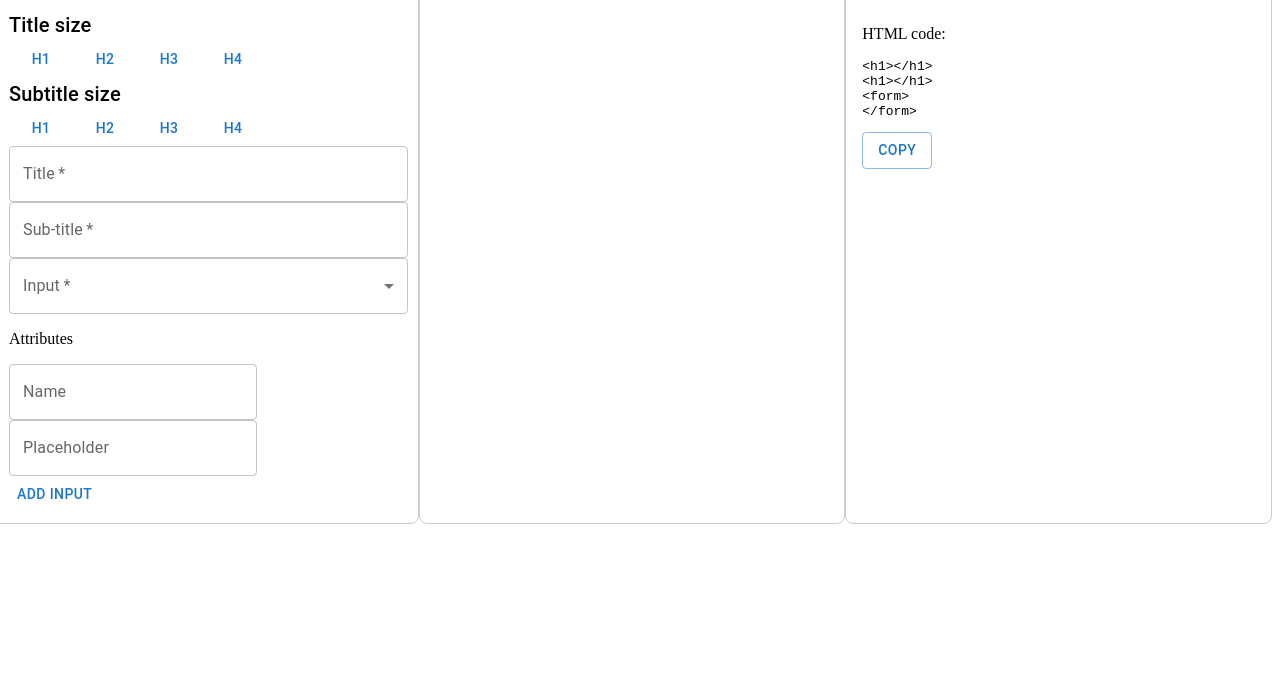
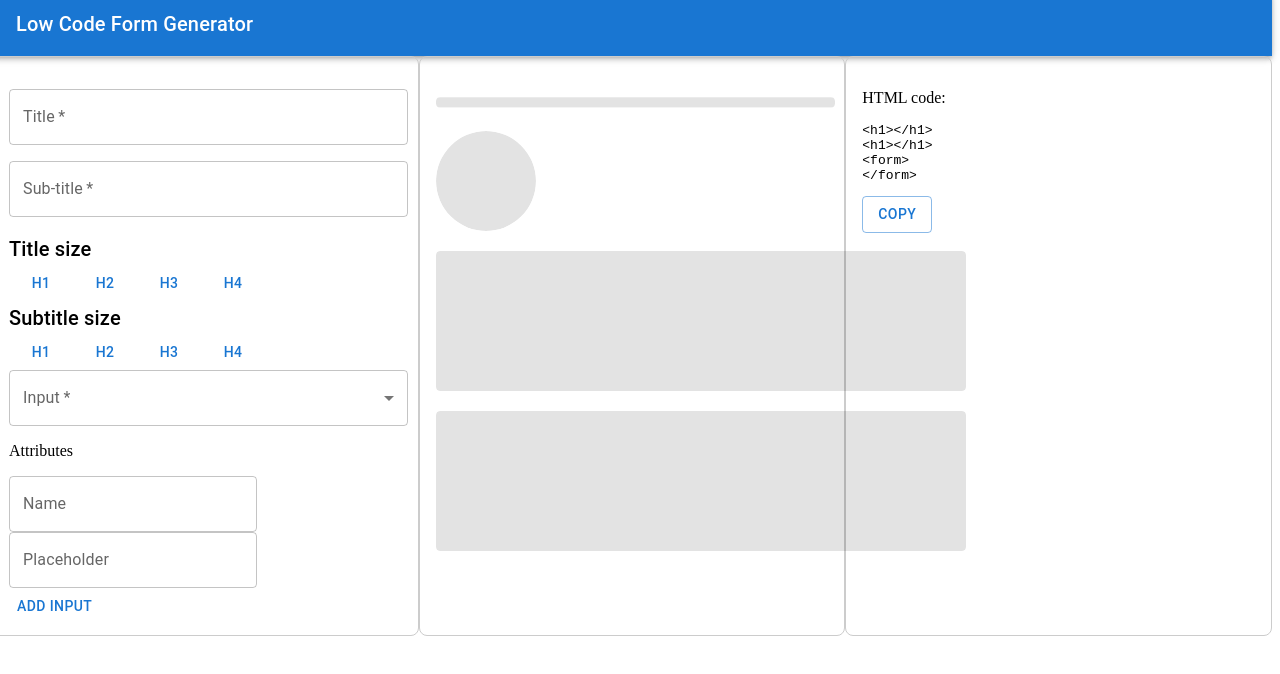
Before and after one commit to Divvyeshh/low-code, a React (Create React App) app: page / in a window 1280 px wide. Shown: the top 674 px of the page. Built offline with nearby package versions, Linux system fonts and the light colour scheme.

Commit message:
css cont.

```diff
--- a/src/components/Dash.js
+++ b/src/components/Dash.js
@@ -3,6 +3,7 @@ import './Dash.css';
 import InputOptions from './inputOptions';
 import GeneratedCode from './GenerateHTML';
 import InputBoxRenderer from './renderInput';
+import Navbar from './navbar';
 import TitleSize from './titleSize';
 import Title from './title';
 import Grid from '@mui/material/Grid';
@@ -114,10 +115,10 @@ class Dash extends Component {
     return (
       <div className='container'>
       <Grid container spacing={2}>
-
+        <Navbar />
         <Grid item xs={4} className='column'>
+          <Title formTitle={this.state.formTitle} handleFormTitle={this.handleFormTitle} subTitle={this.state.subTitle} handleSubtitle={this.handleSubtitle}/>
           <TitleSize handleSize={this.handleSize} handleSubSize={this.handleSubSize}/>
-          <Title formTitle={this.state.formTitle} handleFormTitle={this.handleFormTitle} subTitle={this.state.subTitle} handleSubtitle={this.handleSubtitle}/>
           {this.state.inputs.map((input, index) => (
             <div key={index}>
               <InputOptions
--- /dev/null
+++ b/src/components/navbar.js
@@ -0,0 +1,20 @@
+import React, { Component } from 'react';
+import AppBar from '@mui/material/AppBar';
+import Toolbar from '@mui/material/Toolbar';
+import Typography from '@mui/material/Typography';
+
+class Navbar extends Component {
+  render() {
+    return (
+      <AppBar position="static">
+        <Toolbar>
+          <Typography variant="h6">
+            Low Code Form Generator
+          </Typography>
+        </Toolbar>
+      </AppBar>
+    );
+  }
+}
+
+export default Navbar;
--- a/src/components/renderInput.js
+++ b/src/components/renderInput.js
@@ -2,7 +2,7 @@ import React, { Component } from 'react';
 import './render.css'
 import TextField from '@mui/material/TextField';
 import Button from '@mui/material/Button';
-import Box from '@mui/material/Box';
+import Skeleton from '@mui/material/Skeleton';
 
 class InputBoxRenderer extends Component {
   render() {
@@ -16,7 +16,6 @@ class InputBoxRenderer extends Component {
         <>
             <FormTitleComponent>{formTitle}</FormTitleComponent>
             <SubTitleComponent>{subTitle}</SubTitleComponent>
-            <Box mt={2} mb={2}>
             <form className='form'>
               {dynamic.map((input, index) => (
                 <div style={{marginTop: '15px'}}>
@@ -31,7 +30,7 @@ class InputBoxRenderer extends Component {
                 </div>
               ))}
             </form>
-            </Box>
+
             <Button variant='outlined'>Submit</Button>
             <p style={{color: '#808080'}}><i>Note: This is a preview of the form</i></p>
         </>
@@ -40,7 +39,7 @@ class InputBoxRenderer extends Component {
     else{
       return(
         <>
-            <FormTitleComponent>{formTitle}</FormTitleComponent>
+            {/* <FormTitleComponent>{formTitle}</FormTitleComponent>
             <SubTitleComponent>{subTitle}</SubTitleComponent>
             <form>
               {dynamic.map((input, index) => (
@@ -53,7 +52,11 @@ class InputBoxRenderer extends Component {
                   variant="outlined"
                 />
               ))}
-            </form>
+            </form> */}
+            <Skeleton variant="text" sx={{ fontSize: '1rem' }} style={{marginBottom: '20px', marginTop: '20px'}} animation='wave'/>
+            <Skeleton variant="circular" width={100} height={100} style={{marginBottom: '20px', marginTop: '20px'}} animation='wave'/>
+            <Skeleton variant="rounded" width={530} height={140} style={{marginBottom: '20px', marginTop: '20px'}} animation='wave'/>
+            <Skeleton variant="rounded" width={530} height={140} style={{marginBottom: '20px', marginTop: '20px'}} animation='wave'/>
         </>
       )
     }
--- a/src/components/title.js
+++ b/src/components/title.js
@@ -1,4 +1,5 @@
 import TextField from '@mui/material/TextField';
+import Box from '@mui/material/Box';
 import React, { Component } from 'react';
 
 class Title extends Component{
@@ -6,6 +7,7 @@ class Title extends Component{
         const { formTitle, handleFormTitle, subTitle, handleSubtitle } = this.props;
         return(
             <>
+                <Box my={2}>
                 <TextField
                     id="outlined-basic"
                     label='Title'
@@ -16,7 +18,9 @@ class Title extends Component{
                     onChange={handleFormTitle}
                     required
                 />
+                </Box>
 
+                <Box my={2}>
                 <TextField
                     id="outlined-basic"
                     label='Sub-title'
@@ -27,6 +31,7 @@ class Title extends Component{
                     onChange={handleSubtitle}
                     required
                 />
+                </Box>
             </>
         )
     }
```
